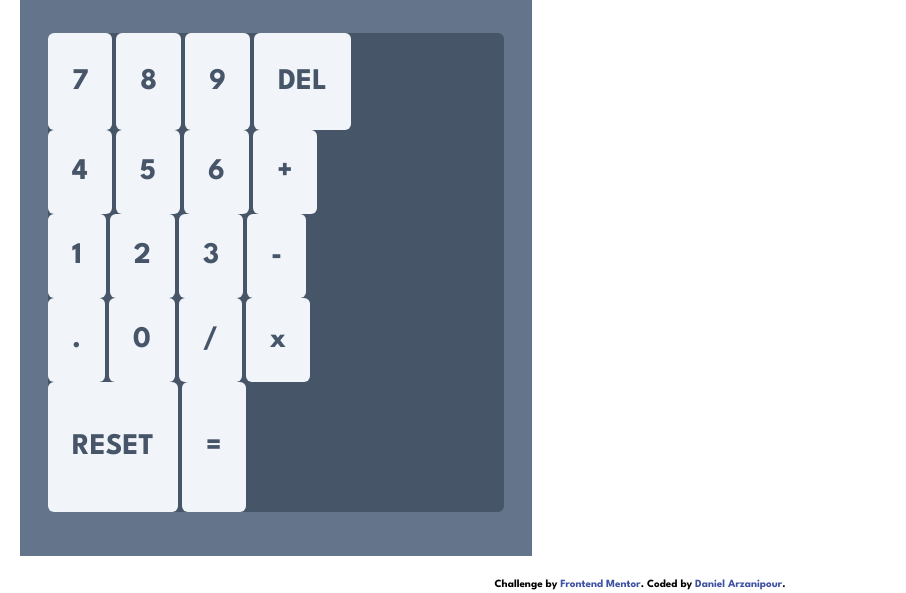
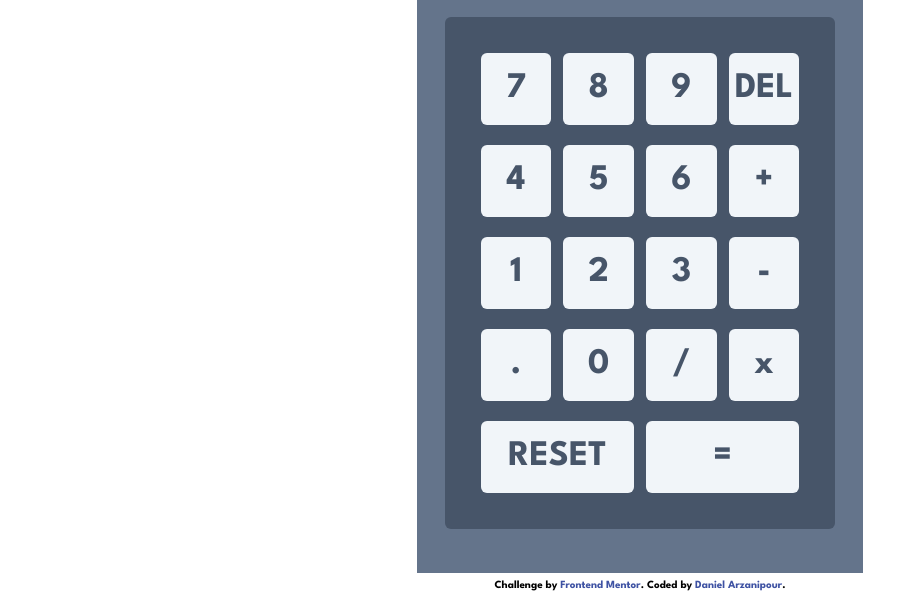
Before and after one commit to Frontend-Mentor-Projects-Daniel/calculator-app, a website: page index.html in a window 1280 px wide. Shown: the part 207-800 px from the top of the page, without its empty margins (0-906 px from the left). Drawn offline with Linux system fonts and the light colour scheme.

Commit message:
finish layout for calculator

```diff
--- a/index.html
+++ b/index.html
@@ -36,7 +36,9 @@
       }
     </style>
   </head>
-  <body class="flex flex-col justify-between font-spartan font-bold">
+  <body
+    class="flex flex-col items-center justify-between font-spartan font-bold"
+  >
     <!-- ----------------
               HEADER
       --------------------- -->
@@ -63,7 +65,7 @@
         </div>
 
         <!-- buttons -->
-        <div class="mt-9 rounded-md bg-slate-600">
+        <div class="mt-9 flex flex-col gap-5 rounded-md bg-slate-600 p-9">
           <div class="btn-group">
             <button class="btn">7</button>
             <button class="btn">8</button>
@@ -93,8 +95,16 @@
           </div>
 
           <div class="btn-group">
-            <button class="btn">RESET</button>
-            <button class="btn">=</button>
+            <button
+              class="btn aspect-auto items-center justify-center self-center py-4"
+            >
+              RESET
+            </button>
+            <button
+              class="btn aspect-auto items-center justify-center self-center py-4"
+            >
+              =
+            </button>
           </div>
         </div>
       </div>
--- a/src/css/input.css
+++ b/src/css/input.css
@@ -114,13 +114,14 @@
 
 @layer components {
   .btn-group {
-    @apply flex gap-1;
+    @apply flex flex-wrap justify-between gap-3;
   }
 
   .btn {
-    @apply flex aspect-square items-center rounded-md bg-slate-100 p-6 text-3xl text-slate-600;
+    @apply flex min-w-[4rem] flex-shrink-0 flex-grow basis-16 items-center justify-center rounded-md bg-slate-100 p-4 text-4xl text-slate-600;
   }
 }
+/* max-w-[69px] */
 
 @layer utilities {
   .sr-only {
```
Also changed, not shown: src/css/output.css.
